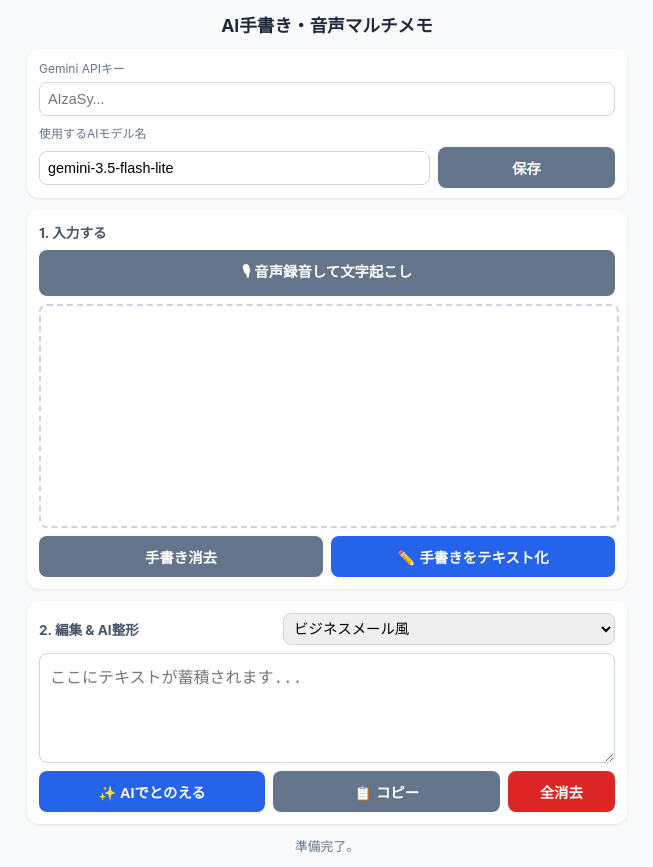
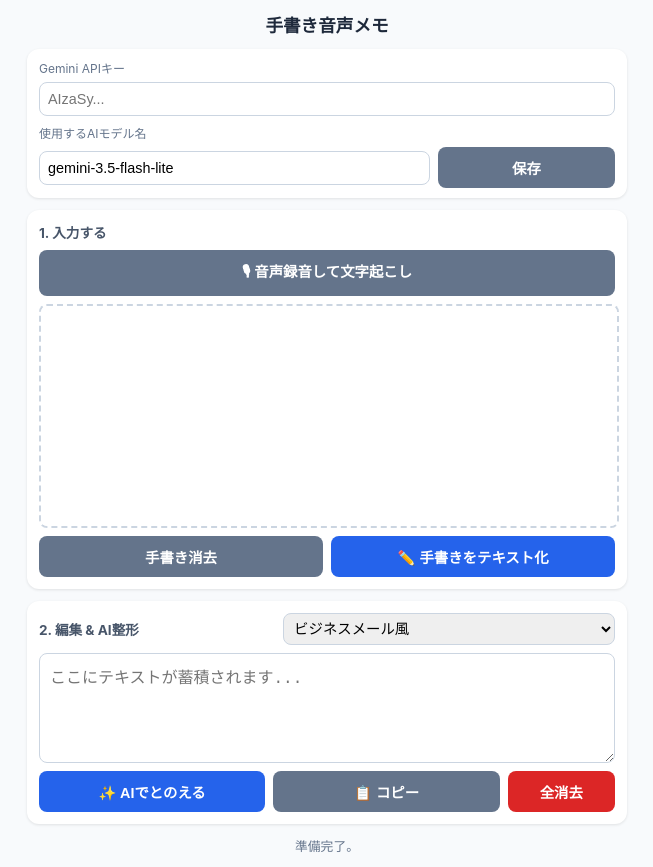
Before and after one commit to nsokatg/transcrip, a plain HTML site: page index.html in a window 1280 px wide. Shown: the whole page, without its empty margins (313-966 px from the left). Drawn offline with Linux system fonts and the light colour scheme.

Commit message:
Update title and heading text in index.html

```diff
--- a/index.html
+++ b/index.html
@@ -4,7 +4,7 @@
     <link rel="apple-touch-icon" href="/transcrip/transcrip.png">
     <meta charset="UTF-8">
     <meta name="viewport" content="width=device-width, initial-scale=1.0, maximum-scale=1.0, user-scalable=no">
-    <title>AI手書き・音声マルチメモ</title>
+    <title>手書き・音声メモ</title>
     <style>
         :root {
             --primary: #2563eb;
@@ -95,7 +95,7 @@
 </head>
 <body>
 
-    <h1>AI手書き・音声マルチメモ</h1>
+    <h1>手書き音声メモ</h1>
 
     <!-- 設定カード -->
     <div class="card" style="padding: 10px 12px;">
```
